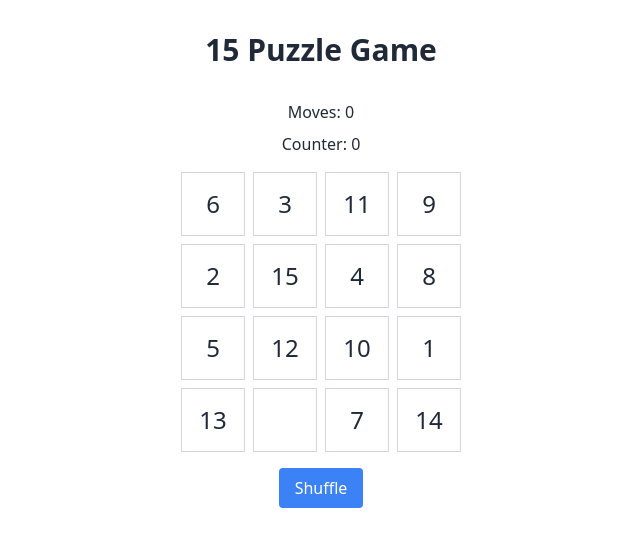
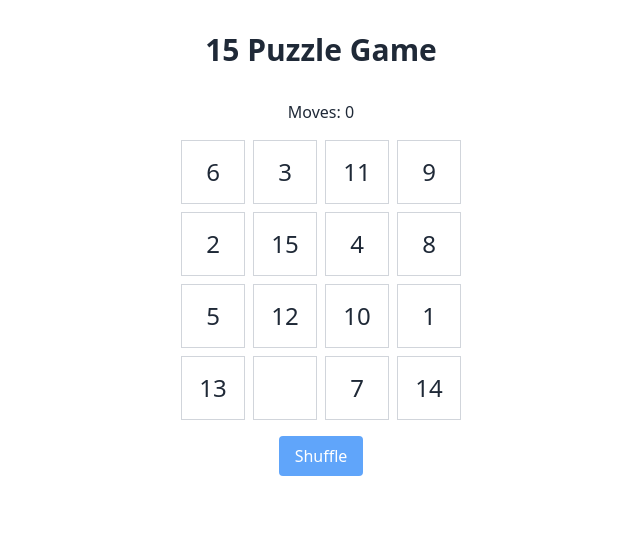
Before and after one commit to findmelily/PROJECT1-SEC-1-GETA, a Vue app: page / in a window 1280 px wide. Both pictures are taken after a click on the button "Start". Shown: the top 546 px of the page, without its empty margins (319-959 px from the left). Built offline with nearby package versions, Linux system fonts and the light colour scheme.

Commit message:
update css

```diff
--- a/src/App.vue
+++ b/src/App.vue
@@ -5,14 +5,13 @@
     <button
       v-if="!gameStarted"
       @click="startGame"
-      class="bg-blue-500 text-white py-2 px-4 rounded"
+      class="bg-green-500 text-white py-2 px-4 rounded"
     >
       Start
     </button>
 
     <div v-if="gameStarted" class="flex flex-col items-center mt-4">
-      <p class="mb-2">Moves: {{ moves }}</p>
-      <p class="mb-4">Counter: {{ counter }}</p>
+      <p class="mb-4">Moves: {{ moves }}</p>
 
       <div class="grid grid-cols-4 gap-2">
         <div
@@ -27,7 +26,7 @@
 
       <button
         @click="shuffle"
-        class="mt-4 bg-blue-500 text-white py-2 px-4 rounded"
+        class="mt-4 bg-blue-400 text-white py-2 px-4 rounded"
       >
         Shuffle
       </button>
@@ -40,7 +39,6 @@ import { ref, onMounted } from "vue";
 
 const tiles = ref([]);
 const moves = ref(0);
-const counter = ref(0);
 const gameStarted = ref(false);
 
 const startGame = () => {
@@ -51,7 +49,6 @@ const startGame = () => {
 const shuffle = () => {
   tiles.value = shuffleArray([...Array(16).keys()]);
   moves.value = 0;
-  counter.value = 0;
 };
 
 const shuffleArray = (array) => {
@@ -73,13 +70,12 @@ const moveTile = (index) => {
   const emptyIndex = tiles.value.indexOf(0);
   if (isValidMove(index, emptyIndex)) {
     moves.value++;
-    counter.value++;
     [tiles.value[index], tiles.value[emptyIndex]] = [
       tiles.value[emptyIndex],
       tiles.value[index],
     ];
     if (isSolved()) {
-      alert("Congratulations! Puzzle solved.");
+      alert("Congratulations! ");
       gameStarted.value = false;
     }
   }
```
